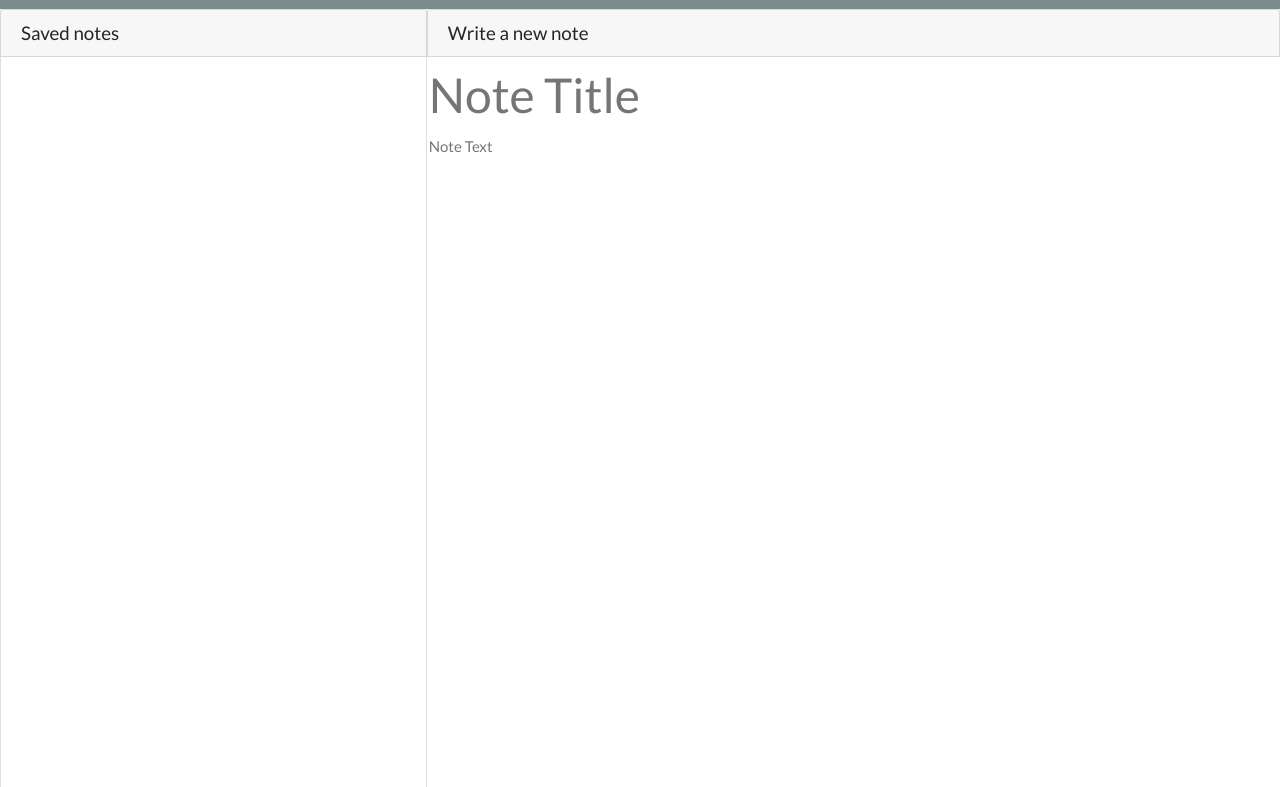
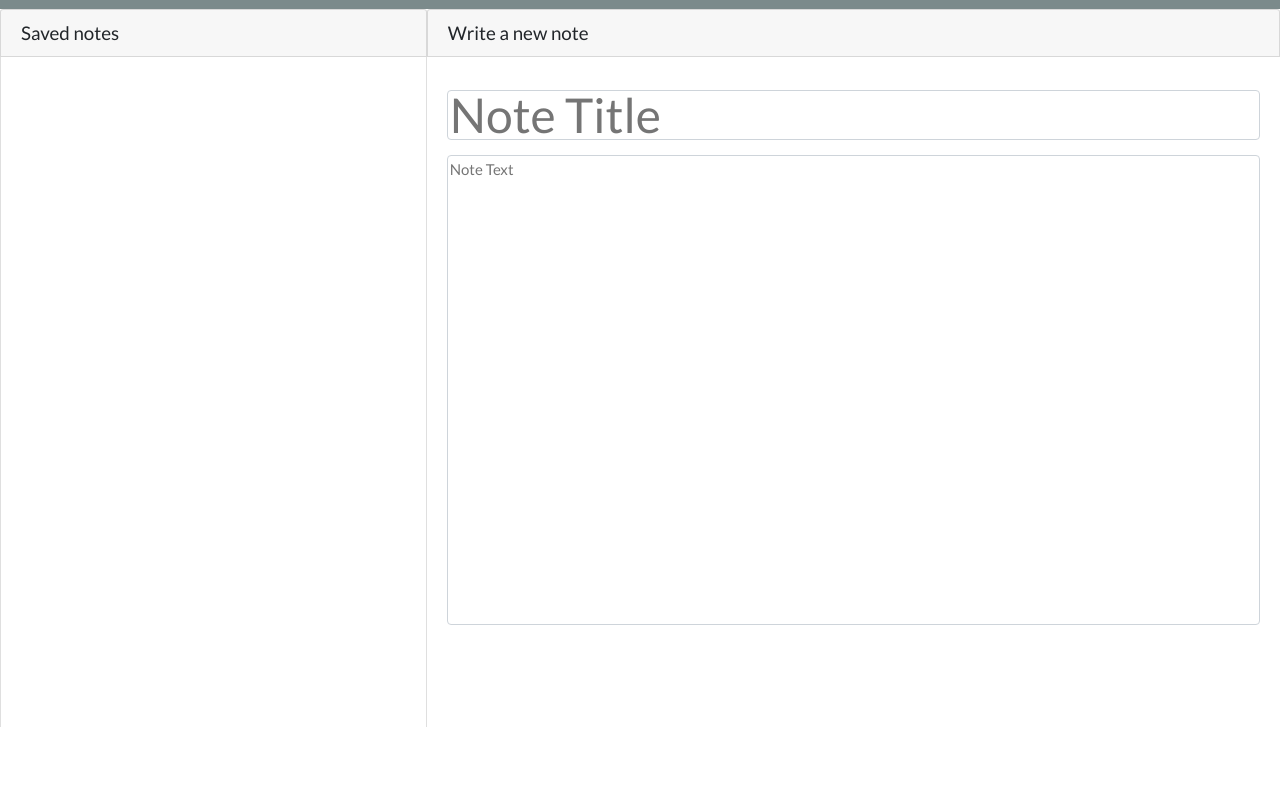
Before and after one commit to BBoutet1/note-taker, a website: page Develop/public/notes.html in a window 1280 px wide. Shown: the part 62-849 px from the top of the page. After the commit the page ends 800 px from the top, so only its background shows below. Drawn offline with nearby package versions, Linux system fonts and the light colour scheme; no server answers.

Commit message:
CSS refactoring

```diff
--- a/Develop/public/assets/styles.css
+++ b/Develop/public/assets/styles.css
@@ -1,3 +1,8 @@
+    * {
+        flex-wrap: wrap;
+        overflow: auto;
+    }
+
     html,
     body {
         height: 100%;
@@ -26,14 +31,18 @@ body {
 
     .note-textarea {
         resize: none;
-    height: calc(100% - 63px);
-    padding-top: 15px;
+        height: calc(100% - 160px);
+        margin-top: 15px;
+        border: 1px solid #ced4da;
+        border-radius: .25rem;
     }
 
     .note-title {
         height: 50px;
         margin-top: 13px;
         font-size: 3rem;
+        border: 1px solid #ced4da;
+        border-radius: .25rem;
     }
 
     .note-title:read-only,
@@ -42,7 +51,7 @@ body {
     }
 
     .list-container .card {
-    height: calc(100vh - 70px);
+        height: calc(100vh - 130px);
         border-bottom: none;
         border-bottom-right-radius: 0;
         border-bottom-left-radius: 0;
@@ -76,3 +85,7 @@ body {
     .card-header {
         border: 1px solid rgba(0, 0, 0, 0.125);
     }
+
+    .card-body {
+        height: calc(100vh - 130px);
+    }
--- a/Develop/public/notes.html
+++ b/Develop/public/notes.html
@@ -31,7 +31,7 @@
             </div>
             <div class="col-8 form-container">
                 <h5 class="card-header">Write a new note</h5>
-                <div class="form">
+                <div class="card-body">
                     <input class="note-title" placeholder="Note Title" maxlength="28" type="text">
                     <textarea class="note-textarea" placeholder="Note Text"></textarea>
                 </div>
```
Lines whose indentation alone changed are shown as unchanged.
